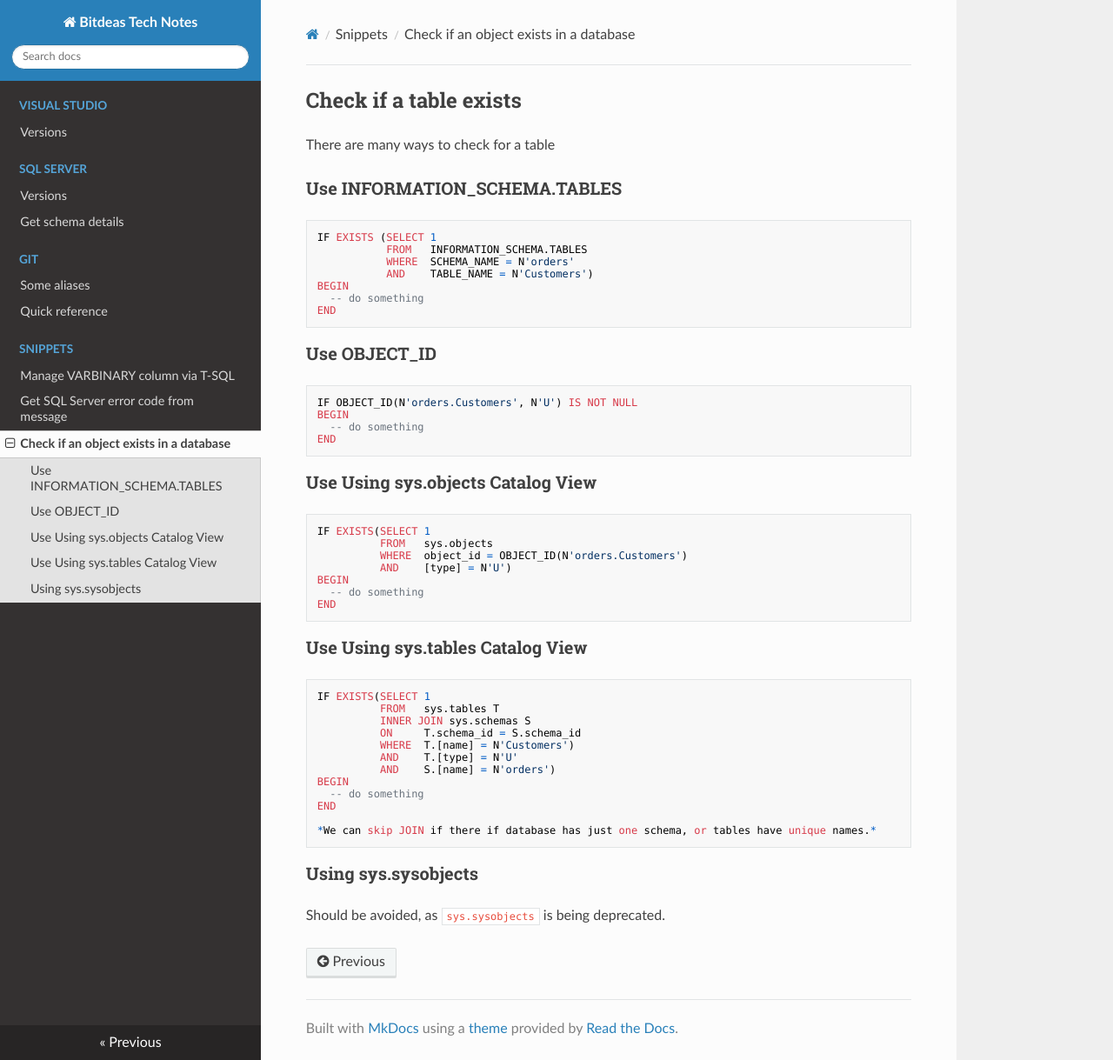
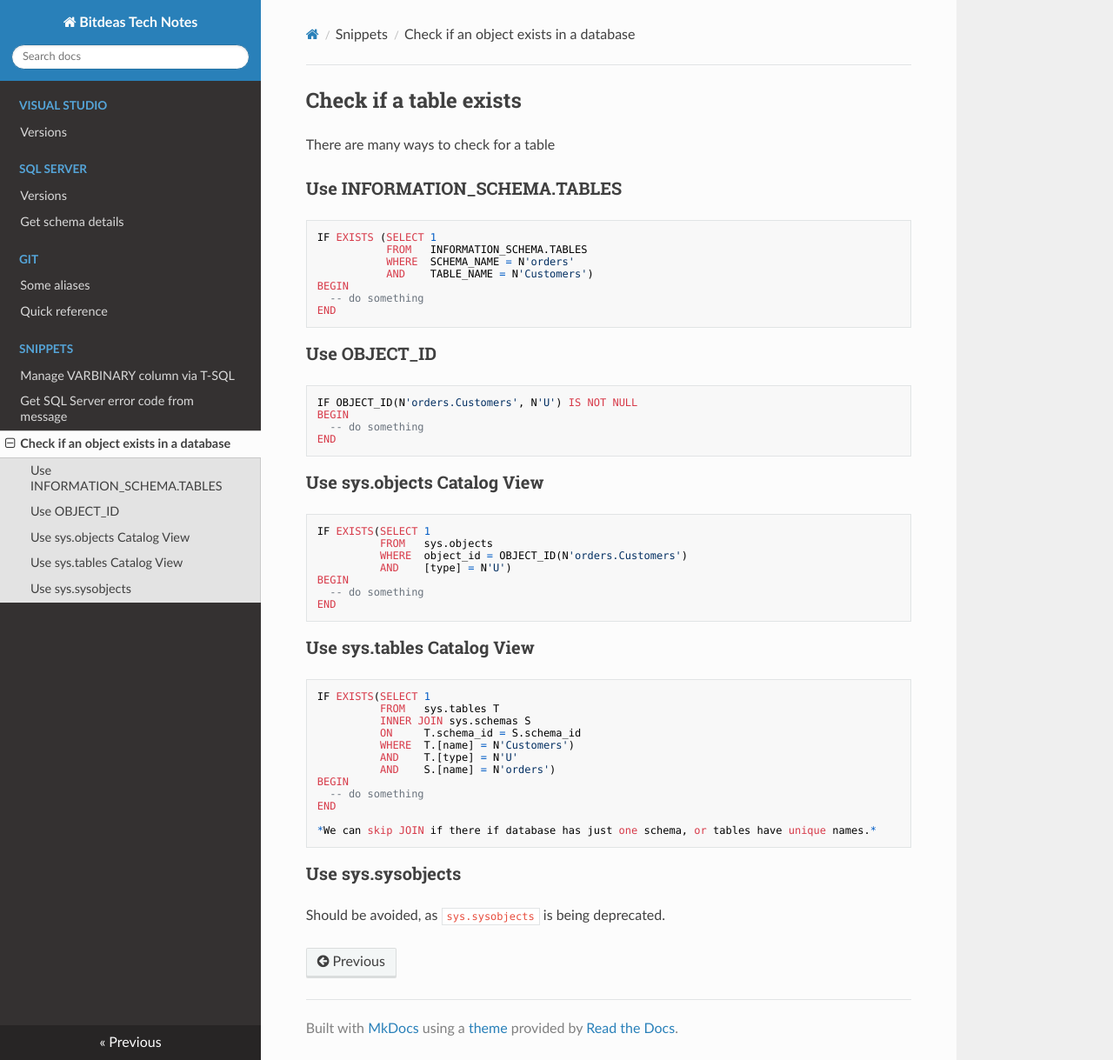
Before and after one commit to rioka/bitdeas, an MkDocs documentation site: the page built from docs/code-snippets/check-object-exists-in-db.md, in a window 1280 px wide and 1219 px high. Shown: the whole window at 87% size. Built offline with MkDocs 1.6.1, drawn with Linux system fonts in a browser that asks for light colours; nearby versions of some CDN libraries.

Commit message:
Fix typos

````diff
--- a/docs/code-snippets/check-object-exists-in-db.md
+++ b/docs/code-snippets/check-object-exists-in-db.md
@@ -28,7 +28,7 @@ BEGIN
 END
 ```
 
-### Use Using sys.objects Catalog View
+### Use sys.objects Catalog View
 
 ```SQL
 IF EXISTS(SELECT 1
@@ -40,7 +40,7 @@ BEGIN
 END
 ```
 
-### Use Using sys.tables Catalog View
+### Use sys.tables Catalog View
 
 ```SQL
 IF EXISTS(SELECT 1
@@ -57,6 +57,6 @@ END
 *We can skip JOIN if there if database has just one schema, or tables have unique names.*
 ```
 
-### Using sys.sysobjects
+### Use sys.sysobjects
 
 Should be avoided, as `sys.sysobjects` is being deprecated.
````
